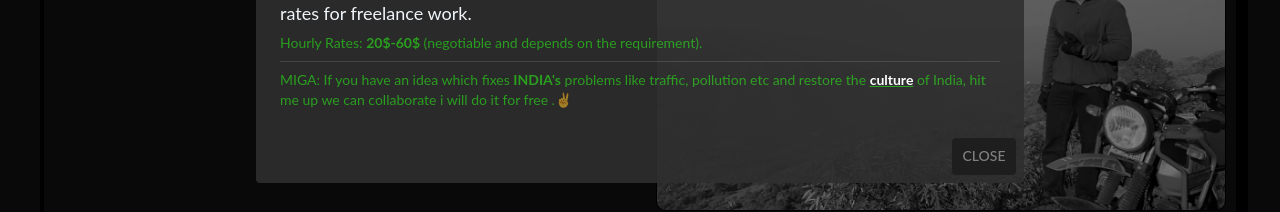
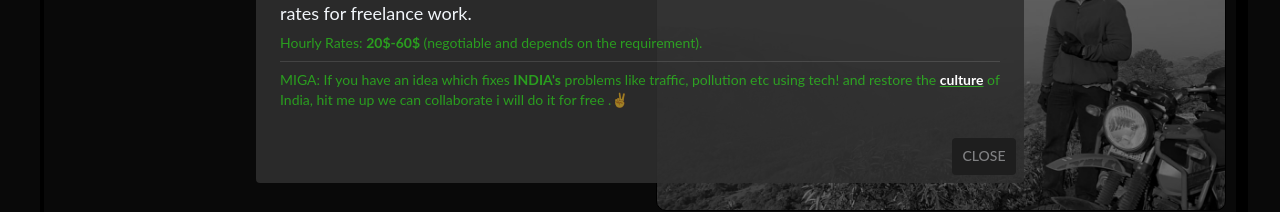
Before and after one commit to gautamgaddam/gowtham-portfolio, a Next.js app: page / in a window 1280 px wide. Both pictures are taken after a click on the icon 373 px from the left and 216 px from the top of the page. Shown: the part 354-566 px from the top of the page. Built offline with nearby package versions, Linux system fonts and the light colour scheme.

Commit message:
FIX | Rigveda

```diff
--- a/pages/about.js
+++ b/pages/about.js
@@ -110,7 +110,7 @@ const About = () => {
             className={styles.aboutRatesText}
           >
             MIGA: If you have an idea which fixes <strong>INDIA's</strong>{" "}
-            problems like traffic, pollution etc and restore the{" "}
+            problems like traffic, pollution etc using tech! and restore the{" "}
             <strong>
               <u>
                 {" "}
```
